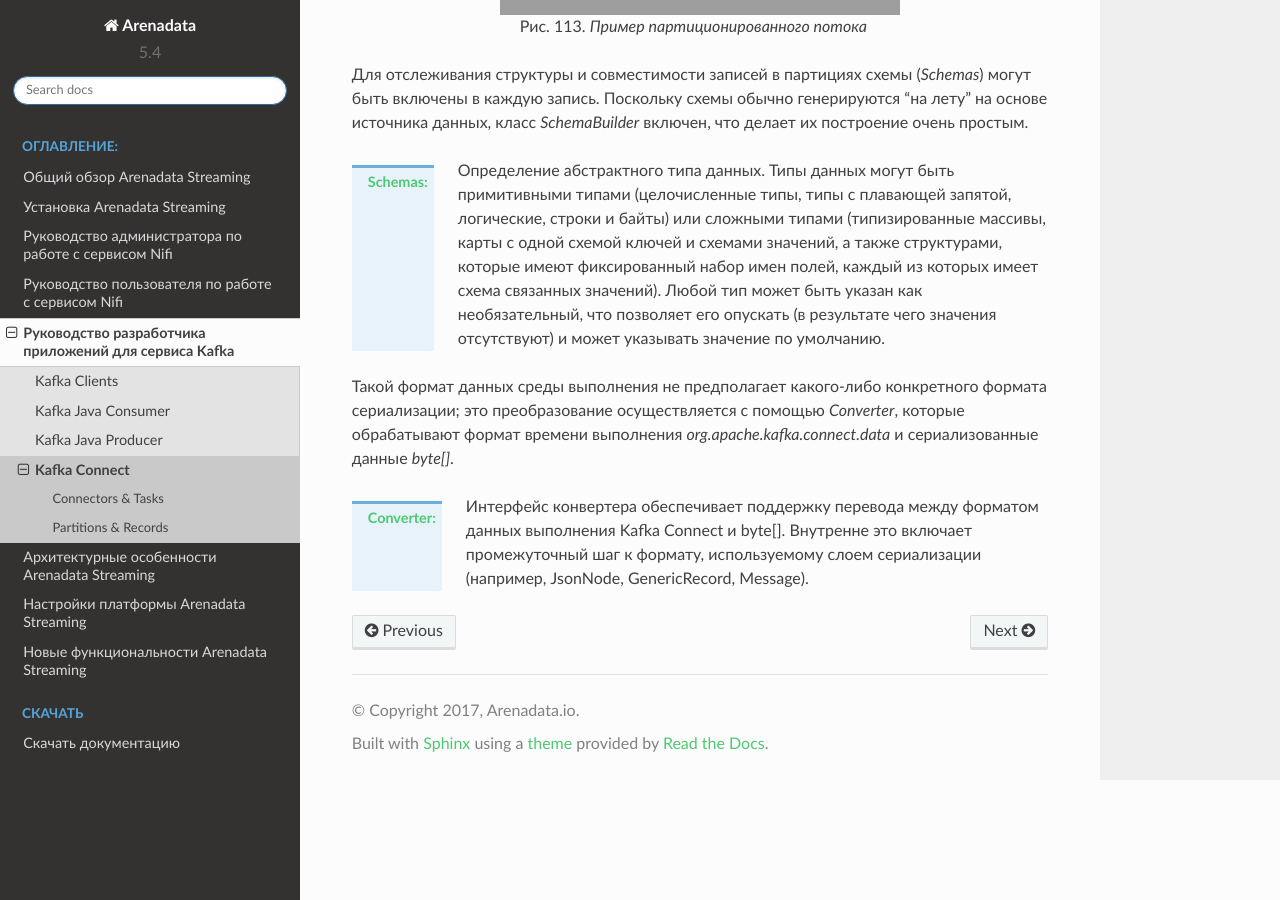
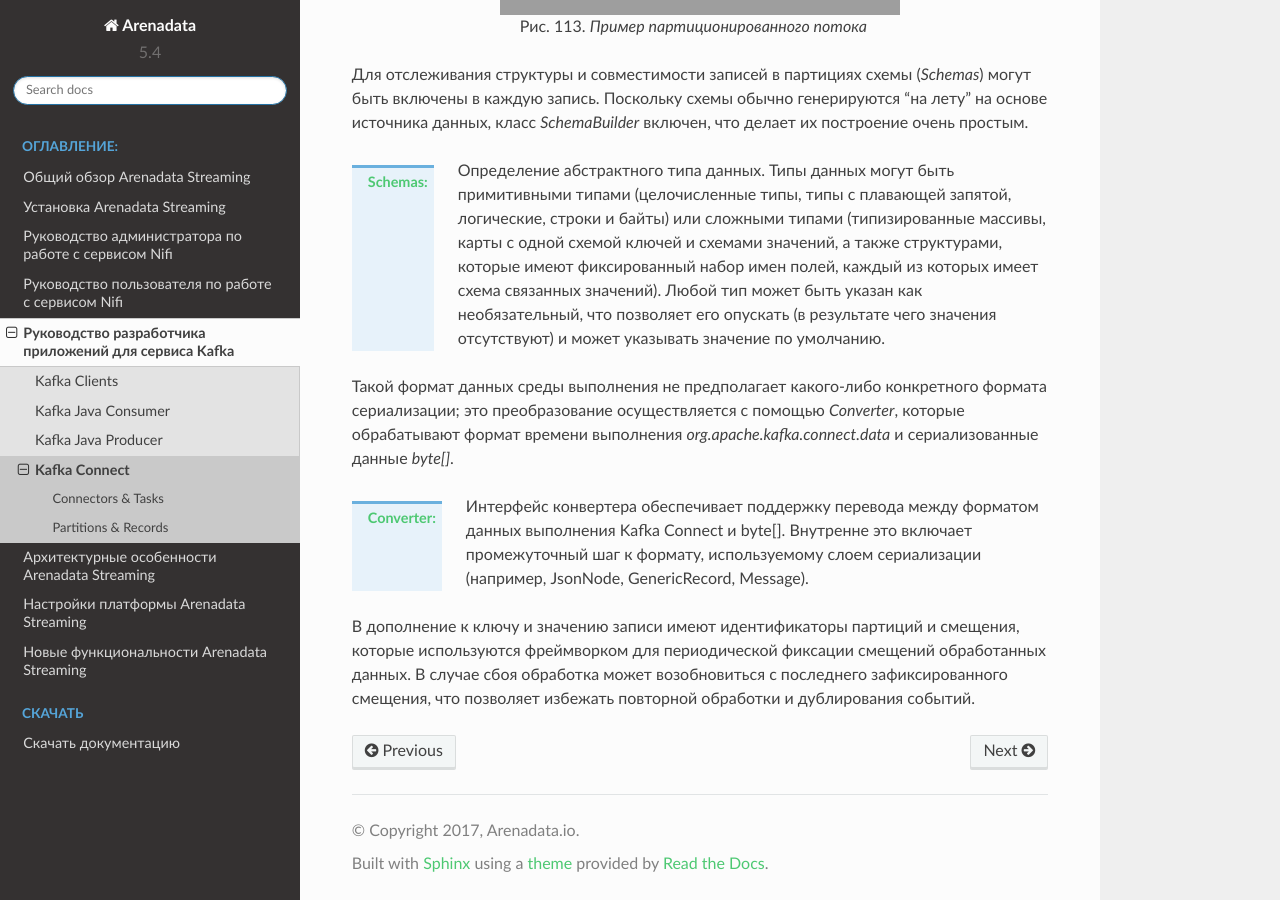
Before and after one commit to arenadata/docs_ads, a Sphinx documentation site: the page built from source/DeveloperKafka/Connect.rst, in a window 1280 px wide and 900 px high, scrolled down 2729 px. Built offline with Sphinx 7.4.7 and the Read the Docs theme 2.0.0, drawn with Linux system fonts in a browser that asks for light colours; pages that are not in the unit, such as notebooks, are missing from menus.

Commit message:
Update Connect.rst

```diff
--- a/source/DeveloperKafka/Connect.rst
+++ b/source/DeveloperKafka/Connect.rst
@@ -76,3 +76,6 @@
             промежуточный шаг к формату, используемому
             слоем сериализации (например, JsonNode,
             GenericRecord, Message).
+
+
+В дополнение к ключу и значению записи имеют идентификаторы партиций и смещения, которые используются фреймворком для периодической фиксации смещений обработанных данных. В случае сбоя обработка может возобновиться с последнего зафиксированного смещения, что позволяет избежать повторной обработки и дублирования событий.
```
